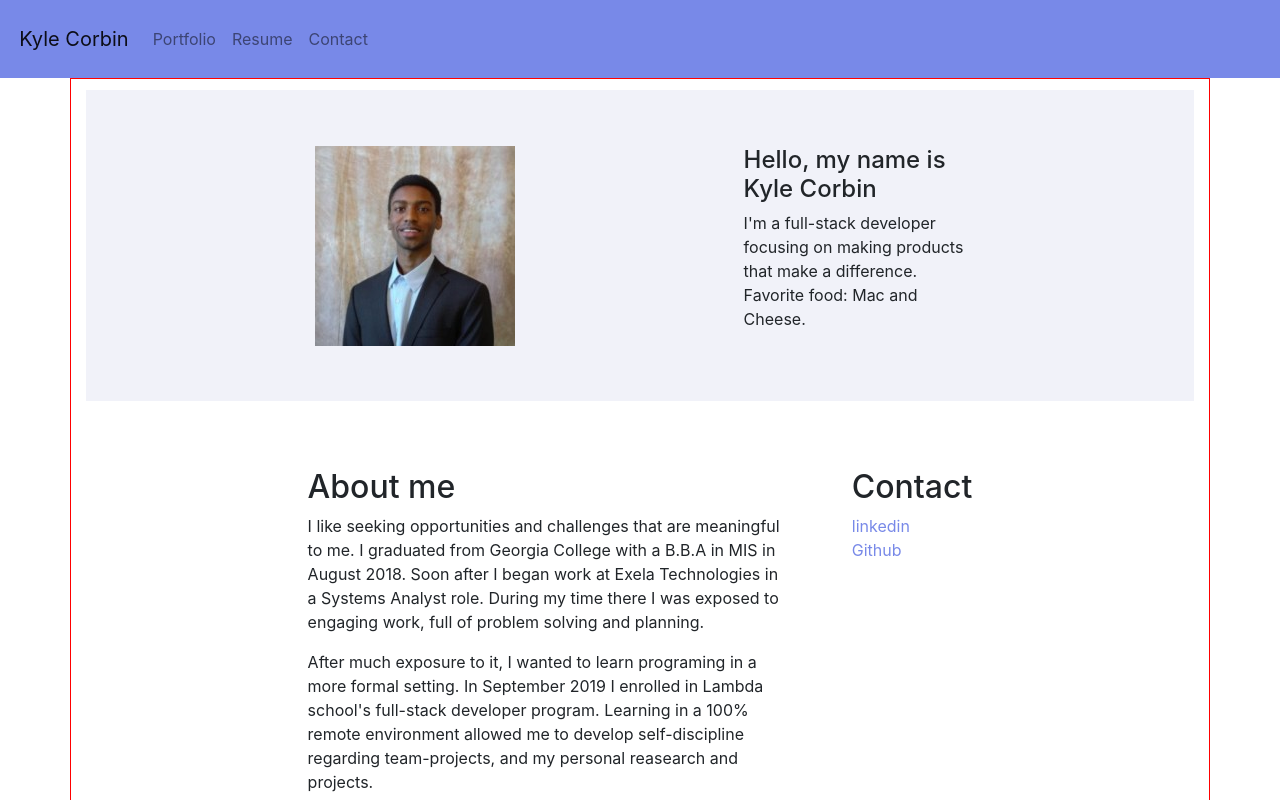
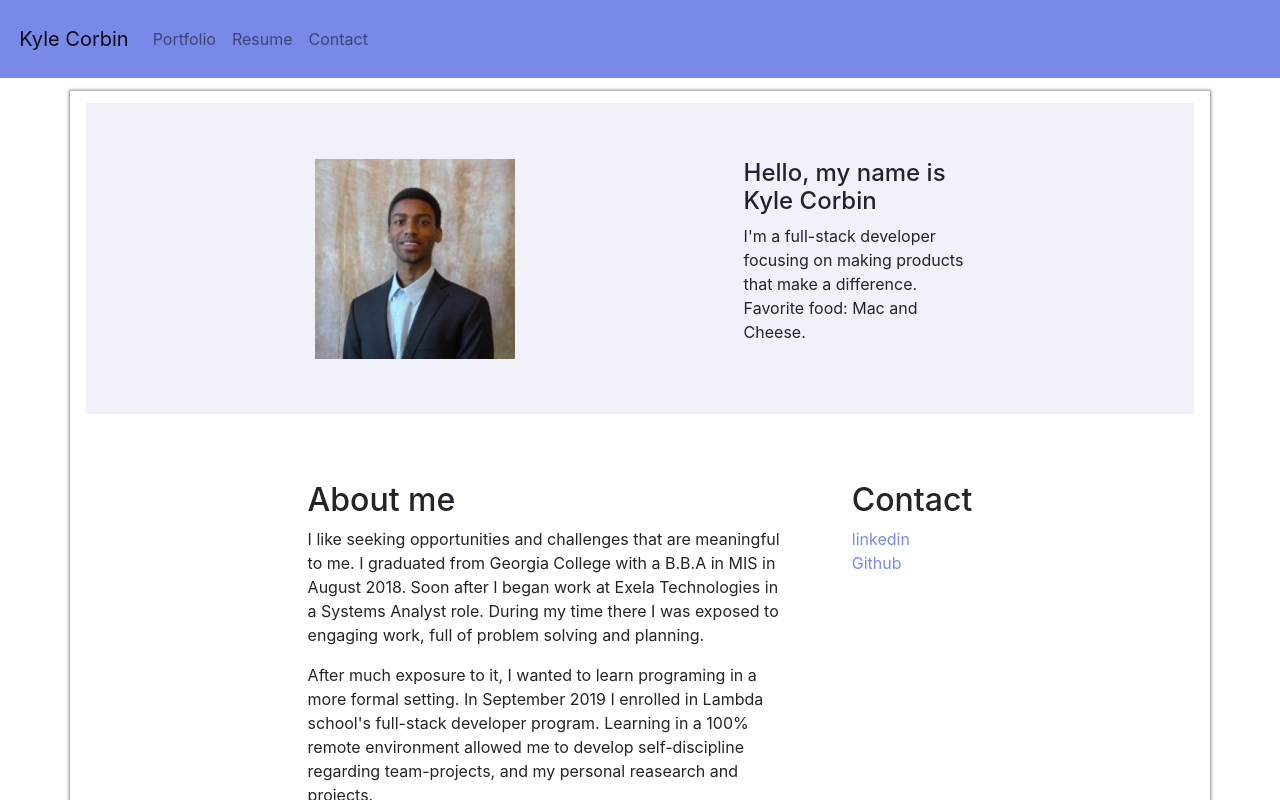
Before and after one commit to YeetOrBeYate/KyleCorbin, a React (Create React App) app: page / in a window 1280 px wide. Shown: the top 800 px of the page. Built offline with nearby package versions, Linux system fonts and the light colour scheme.

Commit message:
Added some box-shadowing and optimized the scroll-navbar effect

```diff
--- a/src/App.css
+++ b/src/App.css
@@ -3,8 +3,9 @@
 }
 
 .themed-container{
-  border:.3px solid red;
-  transition: all .7s;
+  border:.1px solid transparent;
+  box-shadow: 0px 0px 3px 1px #888888;
+  margin: 1% auto;
 }
 
 .navbar{
@@ -22,13 +23,12 @@
 
 .fakeNav{
   height: 95.2px;
+  padding: 1.5%;
   display: none;
   transition: padding .7s;
 }
 .visible{
   display: block;
-  padding: 1.5%;
-  transition: padding .7s;
 }
 
 .footerbar{
--- a/src/App.js
+++ b/src/App.js
@@ -5,7 +5,6 @@ import Home from './comp/Home'
 import {Container } from 'reactstrap';
 import {Route} from "react-router-dom"
 
-import self from "./img/self.jpg"
 import './App.css';
 
 function App() {
--- a/src/comp/NavBar.js
+++ b/src/comp/NavBar.js
@@ -19,12 +19,11 @@ const NavBarcomp = ()=>{
     const [isOpen,setIsOpen] = React.useState(false)
 
     window.addEventListener("scroll", function(){
+        let fake = document.querySelector('.fakeNav');
+        fake.classList.toggle('visible', window.scrollY>100)
+
         let nav = document.querySelector('.navbar');
-        nav.classList.toggle('sticky', window.scrollY>50)
-
-        let fake = document.querySelector('.fakeNav');
-        fake.classList.toggle('visible', window.scrollY>50)
-
+        nav.classList.toggle('sticky', window.scrollY>100)
     })
 
     return(
```
